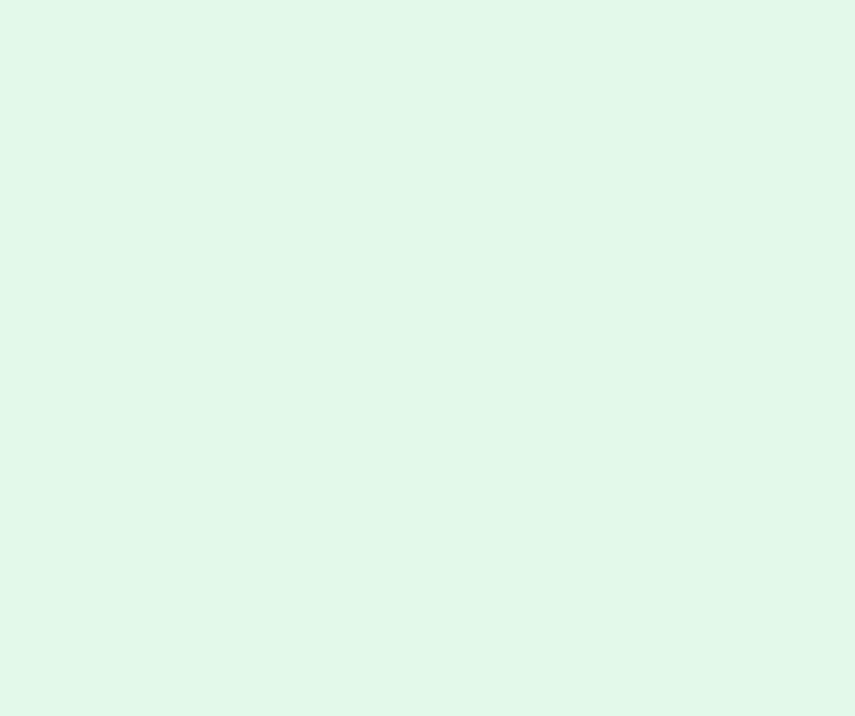
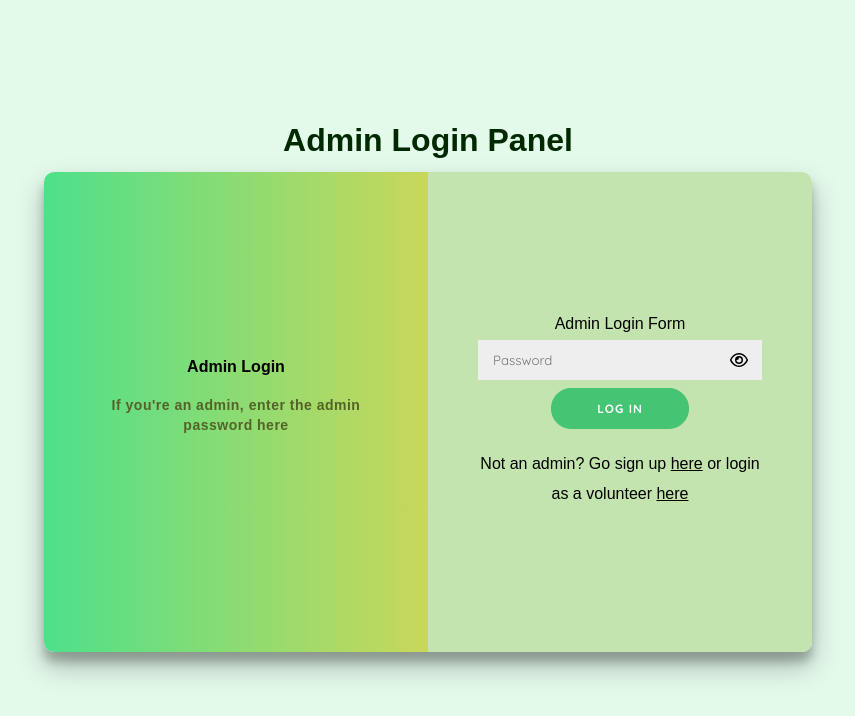
Before and after one commit to cppsea/Volunteer_Task_Allocator, a React (Vite) app: page /admin-login in a window 1280 px wide. Before the commit this address had no page. Shown: the top 716 px of the page, without its empty margins (212-1067 px from the left). Built offline with nearby package versions, Linux system fonts and the light colour scheme.

Commit message:
implemented admin login page

```diff
--- a/src/App.jsx
+++ b/src/App.jsx
@@ -1,10 +1,10 @@
 import { BrowserRouter, Link, Route, Routes } from "react-router-dom";
 import "./css/App.css";
-import "./pages/page.css"
+import "./pages/page.css";
 import TaskPage from "./pages/TaskPage/TaskPage";
 import SignUpPage from "./pages/SignPages/SignUp/SignUpPage";
 import LoginPage from "./pages/SignPages/Login/LoginPage";
-
+import AdminLoginPage from "./pages/SignPages/AdminLogin/AdminLogin";
 const Links = () => (
   <div
     style={{
@@ -12,11 +12,12 @@ const Links = () => (
       justifyContent: "center",
       alignItems: "center",
       flexDirection: "column",
-      gap:"10px"
+      gap: "10px",
     }}
   >
     <Link to={"/login"}>Login</Link>
     <Link to={"/signup"}>Signup</Link>
+    <Link to={"/admin-login"}>Admin Login</Link>
     <Link to={"/task"}>Task</Link>
   </div>
 );
@@ -26,6 +27,7 @@ function App() {
       <Routes>
         <Route path="/" element={<Links />} />
         <Route path="/login" element={<LoginPage />} />
+        <Route path="admin-login" element={<AdminLoginPage />} />
         <Route path="/signup" element={<SignUpPage />} />
         <Route path="/task" element={<TaskPage />} />
       </Routes>
--- /dev/null
+++ b/src/components/forms/AdminLoginForm/AdminLoginForm.jsx
@@ -0,0 +1,93 @@
+import React from "react";
+import "../forms.css";
+import { Link, useNavigate } from "react-router-dom";
+import { useState } from "react";
+import PasswordTextInput from "../inputs/TextInputs/PasswordTextInput.jsx";
+
+//Err validation functions
+const isRequired = (input) => input.length > 0 || "This is required.";
+
+export default function AdminLoginForm() {
+  //form data
+  const [state, setState] = React.useState({
+    password: "",
+  });
+
+  //error messages; input name : message
+  const [errMessages, setErrMessages] = useState({});
+
+  //error validation functions
+  const errFunctions = {
+    password: [isRequired],
+  };
+
+  //input handler
+  const handleChange = (evt) => {
+    const value = evt.target.value;
+    setState({
+      ...state,
+      [evt.target.name]: value,
+    });
+  };
+
+  //submit handler
+  const handleOnSubmit = (evt) => {
+    evt.preventDefault();
+
+    const { name, password } = state;
+
+    //loop through error validation functions for each input
+    //if the current input has an error, then we just display that error and move on to next input
+    //if there are no errors for all inputs, alert info
+
+    const currErrMessages = {};
+
+    for (const input_name in errFunctions) {
+      const currErrFuncs = errFunctions[input_name];
+      for (let errFunc of currErrFuncs) {
+        let currErrResult = errFunc(state[input_name]);
+        if (typeof currErrResult === "string") {
+          currErrMessages[input_name] = currErrResult;
+          break;
+        }
+      }
+    }
+
+    setErrMessages(currErrMessages);
+
+    if (Object.keys(currErrMessages).length === 0) {
+      alert(`You are logged in with name: ${name} and password: ${password}`);
+      navigate("/task");
+    }
+  };
+
+  const navigate = useNavigate();
+  return (
+    <form onSubmit={handleOnSubmit} className="form">
+      <h1>Admin Login Form</h1>
+
+      <PasswordInput
+        state={state}
+        onChange={handleChange}
+        error={errMessages.password}
+      />
+
+      <button className="login-btn">Log In</button>
+      <span style={{ marginTop: "20px", lineHeight: "30px" }}>
+        Not an admin? Go sign up <Link to={"/signup"}>here</Link> or login as a
+        volunteer <Link to={"/login"}>here</Link>
+      </span>
+    </form>
+  );
+}
+
+const PasswordInput = ({ state, onChange, error }) => (
+  <PasswordTextInput
+    type="password"
+    placeholder={"Password"}
+    inputName={"password"}
+    value={state.password}
+    onChange={onChange}
+    error={error}
+  />
+);
--- /dev/null
+++ b/src/pages/SignPages/AdminLogin/AdminLogin.jsx
@@ -0,0 +1,24 @@
+import "../SignPage.css";
+import AdminLoginForm from "../../../components/forms/AdminLoginForm/AdminLoginForm";
+export default function AdminLoginPage() {
+  return (
+    <div className="SignPage AdminLoginPage">
+      <h1 className="page-title">Admin Login Panel</h1>
+      <div className="form-container">
+        <div className="column">
+          <div className="form-intro-container">
+            <div className="form-intro">
+              <h2 className="form-intro-title">Admin Login</h2>
+              <p className="form-intro-message">
+                If you're an admin, enter the admin password here
+              </p>
+            </div>
+          </div>
+        </div>
+        <div className="column">
+          <AdminLoginForm />
+        </div>
+      </div>
+    </div>
+  );
+}
```
